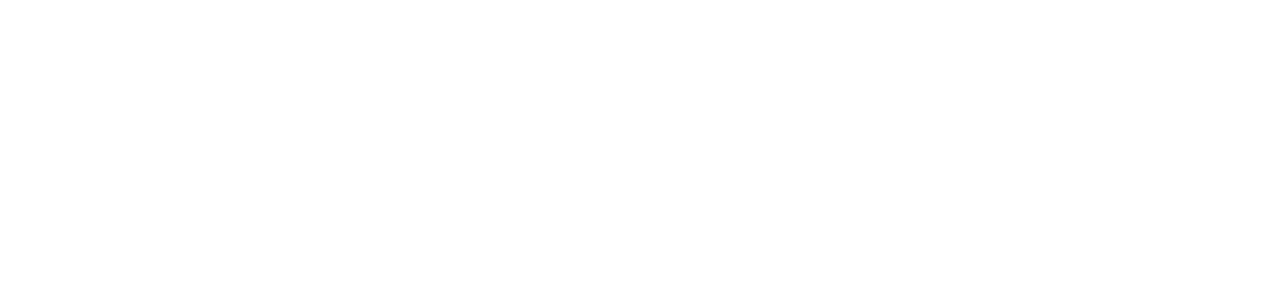
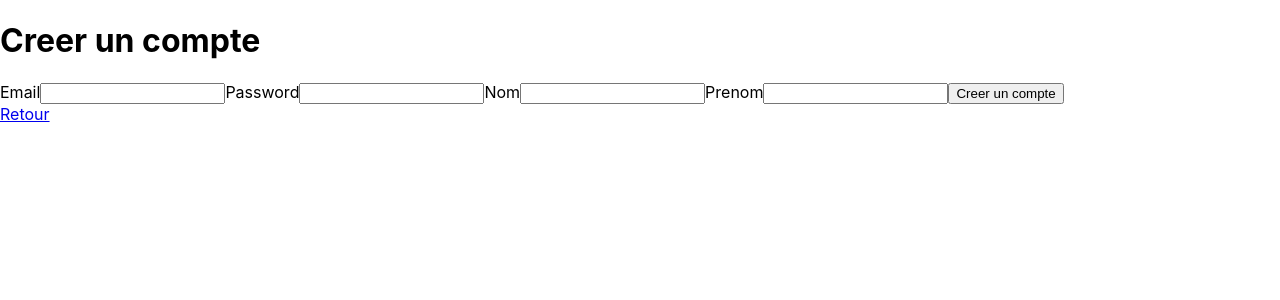
Before and after one commit to team2large/ndi-front, a React (Create React App) app: page /register in a window 1280 px wide. Before the commit this address had no page. Shown: the top 300 px of the page. Built offline with nearby package versions, Linux system fonts and the light colour scheme.

Commit message:
Register form

```diff
--- a/src/App.jsx
+++ b/src/App.jsx
@@ -1,11 +1,11 @@
 import Home from 'components/Home';
-import Test from 'components/Test';
+import Register from 'components/Register';
 import { Route, Routes } from 'react-router-dom';
 
 const App = () => (
   <Routes>
     <Route path='/' element={<Home/>}/>
-    <Route path='/test' element={<Test/>}/>
+    <Route path='/register' element={<Register />}/>
   </Routes>
 );
 
--- a/src/components/Home.jsx
+++ b/src/components/Home.jsx
@@ -9,8 +9,8 @@
       <p>
         Edit <code>src/components/home.js</code> and save to reload.
       </p>
-      <Link to='/test'>
-        HTTP 413 Team 2 Large (Cliquez)
+      <Link to='/register'>
+        Creer un compte (Cliquez)
       </Link>
     </header>
   </div>
--- /dev/null
+++ b/src/components/Register.jsx
@@ -0,0 +1,22 @@
+import { Link } from 'react-router-dom';
+
+const Test = () => (
+  <div>
+    <h1>Creer un compte</h1>
+    {/* Create a register form with email password lastName firsNamt */}
+    <form action='https://api.team2large.fr/register' method='POST'>
+      <label htmlFor='email'>Email</label>
+      <input type='email' id='email' name='email' />
+      <label htmlFor='password'>Password</label>
+      <input type='password' id='password' name='password' />
+      <label htmlFor='lastName'>Nom</label>
+      <input type='text' id='lastName' name='lastName' />
+      <label htmlFor='firstName'>Prenom</label>
+      <input type='text' id='firstName' name='firstName' />
+      <button type='submit'>Creer un compte</button>
+    </form>
+    <Link to='/'>Retour</Link>
+  </div>
+);
+
+export default Test;
--- a/src/components/Test.jsx
+++ /dev/null
@@ -1,10 +0,0 @@
-import { Link } from 'react-router-dom';
-
-const Test = () => (
-  <div>
-    <h1>Je suis le bo test </h1>
-    <Link to='/'>Home</Link>
-  </div>
-);
-
-export default Test;
```
